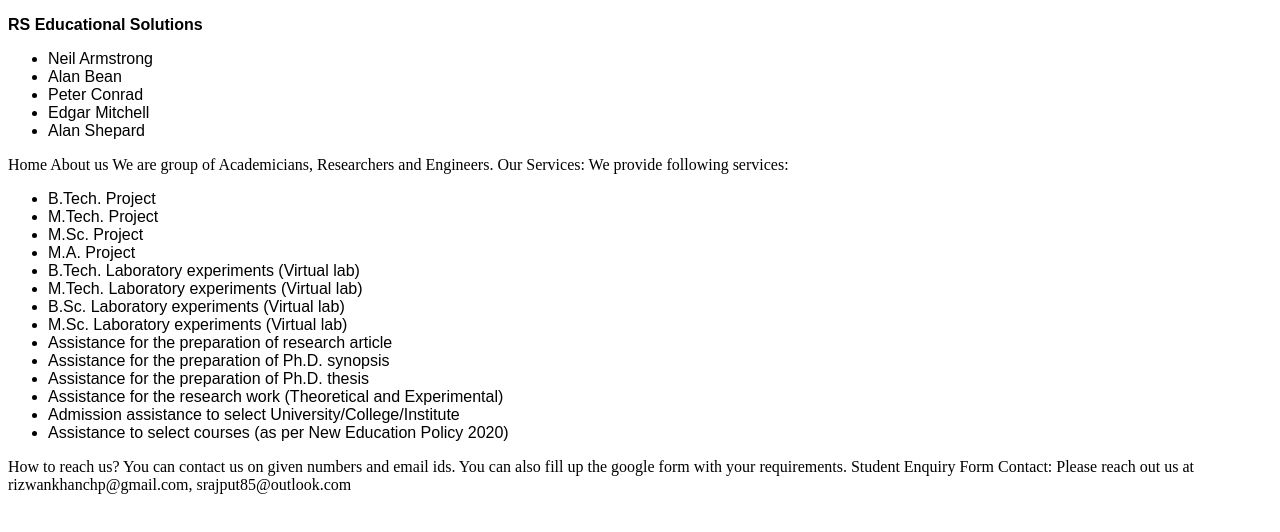
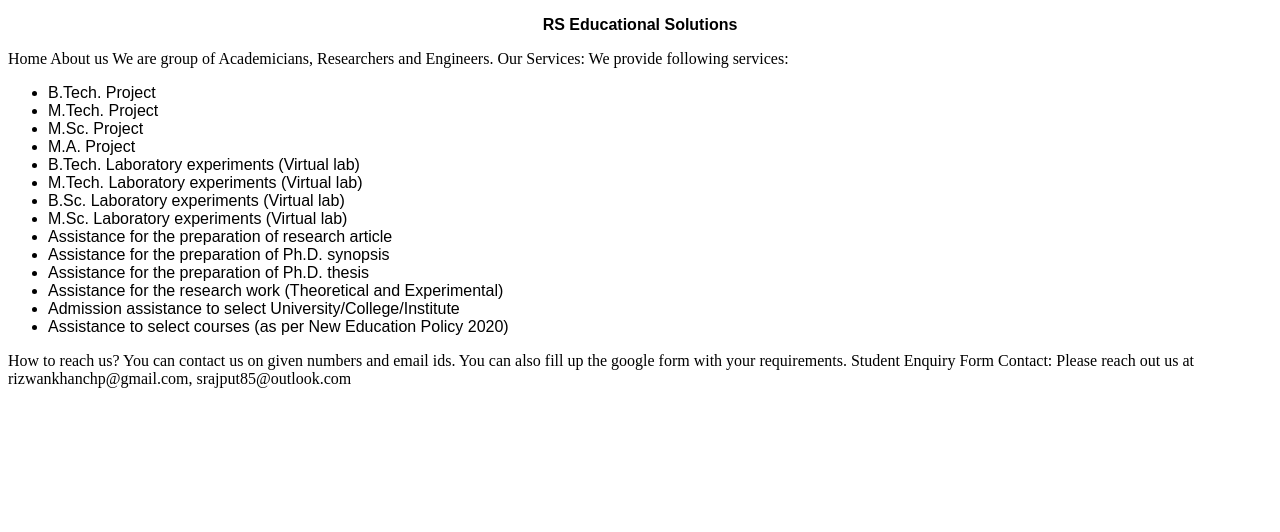
Before and after one commit to abhaypapu/rsedu.co.in, a plain HTML site: page index.html in a window 1280 px wide. Drawn offline with Linux system fonts and the light colour scheme.

Commit message:
Update index.html

```diff
--- a/index.html
+++ b/index.html
@@ -8,18 +8,11 @@ li {
 
 p {
     font-weight: bold;
+    text-align: center
 }
 
   </style>
  <p>RS Educational Solutions</p>
-
-<ul>
-    <li>Neil Armstrong</li>
-    <li>Alan Bean</li>
-    <li>Peter Conrad</li>
-    <li>Edgar Mitchell</li>
-    <li>Alan Shepard</li>
-</ul>
 
 
 
```
